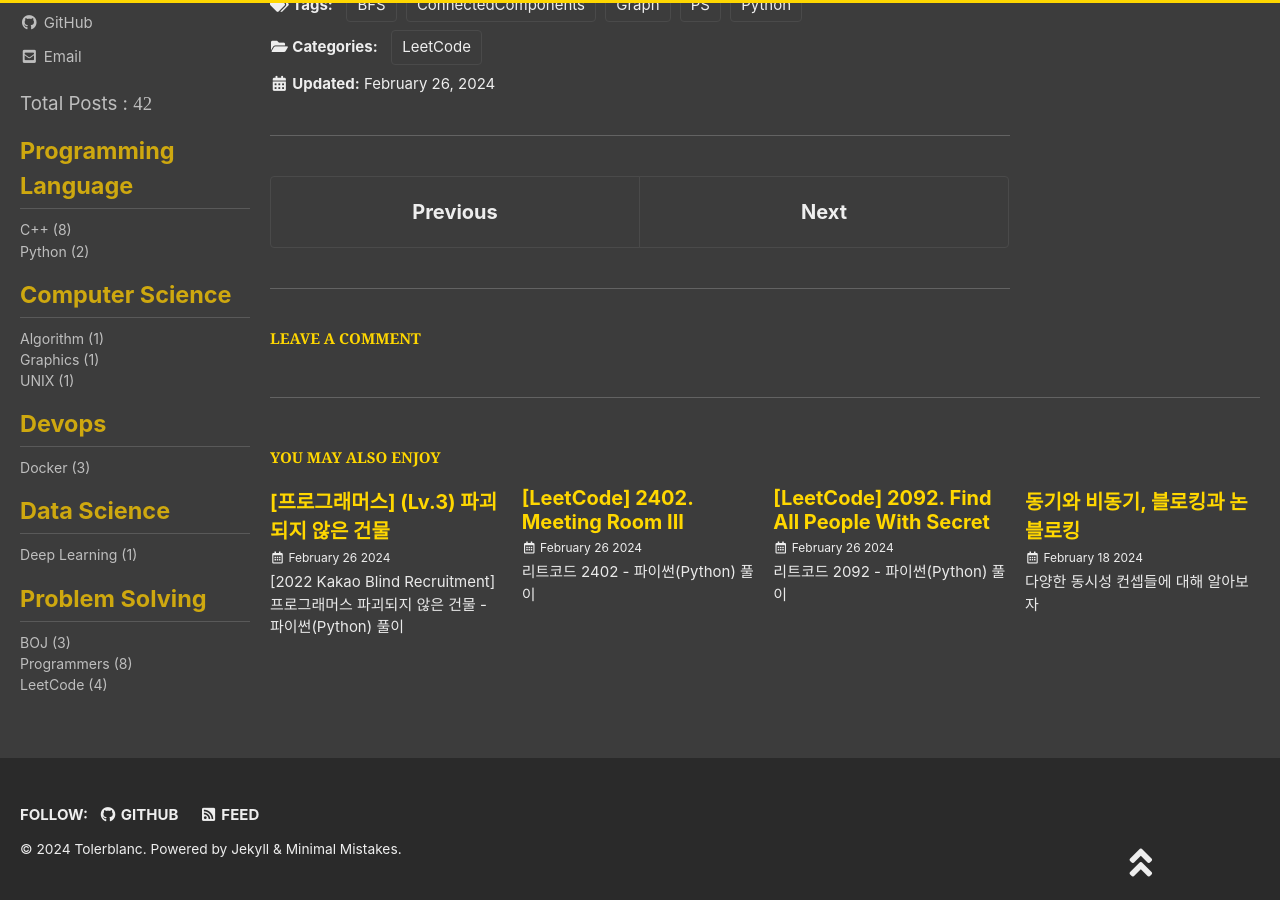
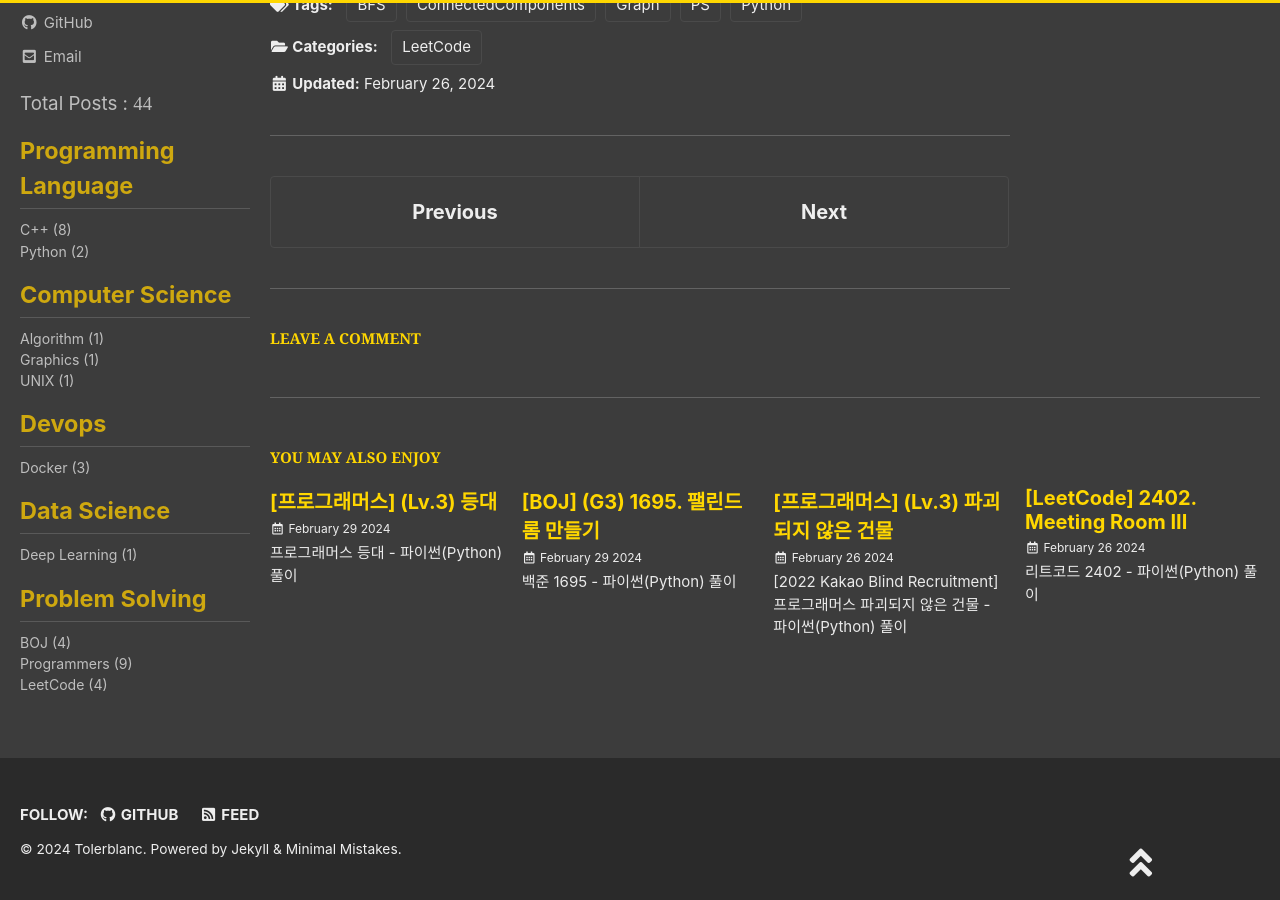
Before and after one commit to Tolerblanc/Tolerblanc.github.io, a Jekyll site: the page built from _posts/PS/LeetCode/2024-02-26-leetcode-2709.md, in a window 1280 px wide and 900 px high, scrolled down 6110 px. Built offline with Jekyll 4.4.1, drawn with Linux system fonts in a browser that asks for light colours; cached includes are drawn as plain includes; nearby versions of some CDN libraries; some web fonts are replaced; comment, search, counter and statistics services are not loaded; part of the change alters nothing that is shown.

Commit message:
add PS posts

````diff
--- /dev/null
+++ b/_posts/PS/BOJ/2024-02-29-boj-1695.md
@@ -0,0 +1,70 @@
+---
+title: "[BOJ] (G3) 1695. 팰린드롬 만들기"
+excerpt: "백준 1695 - 파이썬(Python) 풀이"
+
+categories:
+    - BOJ
+tags:
+    - [Python, PS, DP, String]
+
+date: 2024-02-29
+last_modified_at: 2024-02-29
+
+toc: true
+toc_sticky: true
+related: true
+---
+
+<div class="notice--info" markdown="1">
+👨‍💻 개인 공부 기록용 블로그 입니다. <br/>
+💡 틀린 내용이나 오타는 댓글, 메일로 제보해주시면 감사하겠습니다!!  (__)
+</div>
+
+# 링크
+
+<https://www.acmicpc.net/problem/1695>
+
+# 문제
+
+![image](https://github.com/Tolerblanc/Tolerblanc.github.io/assets/52883827/5da929cd-c7af-48ae-b312-de4d1e8e71e5)
+
+# 문제 설명 및 요점
+
+- 수열이 주어졌을 떄, 팰린드롬을 만들기 위해 수를 끼워 넣으려고 한다.
+- 최소 개수를 끼울 때, 해당 개수를 구한다.
+
+# 풀이
+
+> #DP #문자열
+
+- 팰린드롬 여부는 재귀적으로 검사할 수 있다. 맨 앞과 맨 뒤 글자가 같다면, 그 다음 위치로 옮겨 검사하면 된다. 예를 들어 '1231' 문자열이 있다면, 시작과 끝이 1로 같으니 그 다음엔 앞뒤로 한 칸씩 움직여 2와 3을 검사하는 식이다.
+- 위 원리를 이용하여 `부분 문자열을 팰린드롬으로 만들기 위해 끼워 넣어야 하는 문자 개수`를 계산할 것이다. 부분을 계산하여 합치면, 전체 개수를 구할 수 있다.
+- `dp[i][j] = i번째 문자부터 j번째 문자까지를 부분 문자열로 볼 때, 팰린드롬으로 만들기 위해서 끼워 넣어야 하는 최수 문자 개수`
+- 2차원 테이블을 0으로 초기화 시킨 뒤, 부분 문자열의 길이를 1부터 보면서 테이블을 채워 나간다.
+	- 1글자는 무조건 팰린드롬이다.
+	- 2글자는 앞뒤 문자가 같은 지 검사하면 된다.
+	- 3글자부터는 앞뒤 문자가 같은지, 다른지에 따라 선택지가 갈린다.
+	- 앞뒤가 같다면, 내부만 팰린드롬으로 만들면 되므로 이전 값(처음+1, 끝-1)을 그대로 가져온다.
+	- 앞뒤가 다르다면, 앞 글자를 맨 뒤에 끼울 것인지 또는 뒷 글자를 맨 앞에 끼울 것인지 비교한다.
+- 위와 같은 방식으로 테이블을 채우면, 맨 처음 - 맨 뒤 부분 문자열(입력 문자열과 같은 형태)에 해당하는 인덱스를 참조하여 정답을 얻을 수 있다.
+
+# 코드
+
+```python
+import sys
+input = sys.stdin.readline
+
+n = int(input())
+nums = list(map(int, input().split()))
+
+dp = [[0] * n for _ in range(n)]
+
+for d in range(1, n):
+    for i in range(n - d):
+        if nums[i] == nums[i + d]:
+            dp[i][i + d] = dp[i + 1][i + d - 1]
+        else:
+            dp[i][i + d] = min(dp[i + 1][i + d], dp[i][i + d - 1]) + 1
+
+print(dp[0][n - 1])
+```
--- a/_posts/PS/LeetCode/2024-02-26-leetcode-2709.md
+++ b/_posts/PS/LeetCode/2024-02-26-leetcode-2709.md
@@ -22,7 +22,7 @@ related: true
 
 # 링크
 
-https://leetcode.com/problems/greatest-common-divisor-traversal/description/?envType=daily-question&envId=2024-02-25
+<https://leetcode.com/problems/greatest-common-divisor-traversal/description/?envType=daily-question&envId=2024-02-25>
 
 # 문제
 
--- /dev/null
+++ b/_posts/PS/Programmers/2024-02-29-programmers-lighthouse.md
@@ -0,0 +1,151 @@
+---
+title: "[프로그래머스] (Lv.3) 등대"
+excerpt: "프로그래머스 등대 - 파이썬(Python) 풀이"
+
+categories:
+    - Programmers
+tags:
+    - [Python, PS, Graph, DFS]
+
+date: 2024-02-29
+last_modified_at: 2024-02-29
+
+toc: true
+toc_sticky: true
+related: true
+---
+
+<div class="notice--info" markdown="1">
+👨‍💻 개인 공부 기록용 블로그 입니다. <br/>
+💡 틀린 내용이나 오타는 댓글, 메일로 제보해주시면 감사하겠습니다!!  (__)
+</div>
+
+# 링크
+
+<https://school.programmers.co.kr/learn/courses/30/lessons/133500>
+
+# 문제
+
+<div class="guide-section-description">
+        <h6 class="guide-section-title">문제 설명</h6>
+        <div class="markdown solarized-dark"><p>인천 앞바다에는 1부터 <code>n</code>까지 서로 다른 번호가 매겨진 등대 <code>n</code>개가 존재합니다. 등대와 등대 사이를 오가는 뱃길이 <code>n-1</code>개 존재하여, 어느 등대에서 출발해도 다른 모든 등대까지 이동할 수 있습니다. 등대 관리자 윤성이는 전력을 아끼기 위하여, 이 중 몇 개의 등대만 켜 두려고 합니다. 하지만 등대를 아무렇게나 꺼버리면, 뱃길을 오가는 배들이 위험할 수 있습니다. 한 뱃길의 양쪽 끝 등대 중 적어도 하나는 켜져 있도록 등대를 켜 두어야 합니다.</p>
+
+<p>예를 들어, 아래 그림과 같이 등대 8개와 7개의 뱃길들이 있다고 합시다. 이 경우 1번 등대와 5번 등대 두 개만 켜 두어도 모든 뱃길은 양쪽 끝 등대 중 하나가 켜져 있으므로, 배들은 안전하게 운항할 수 있습니다.</p>
+
+<p><img src="https://grepp-programmers.s3.ap-northeast-2.amazonaws.com/files/production/f8f83817-2d81-41ec-ab2f-64b19abf7dfb/image7_1.PNG" title="" alt="image7_1.PNG"></p>
+
+<p>등대의 개수 <code>n</code>과 각 뱃길이 연결된 등대의 번호를 담은 이차원 배열 <code>lighthouse</code>가 매개변수로 주어집니다. 윤성이가 켜 두어야 하는 등대 개수의 최솟값을 return 하도록 solution 함수를 작성해주세요.</p>
+
+<hr>
+
+<h5>제한사항</h5>
+
+<ul>
+<li>2 ≤ <code>n</code> ≤ 100,000</li>
+<li><code>lighthouse</code>의 길이 = <code>n – 1</code>
+
+<ul>
+<li><code>lighthouse</code> 배열의 각 행 <code>[a, b]</code>는 <code>a</code>번 등대와 <code>b</code>번 등대가 뱃길로 연결되어 있다는 의미입니다.
+
+<ul>
+<li>1 ≤ <code>a</code> ≠ <code>b</code> ≤ <code>n</code></li>
+<li>모든 등대는 서로 다른 등대로 이동할 수 있는 뱃길이 존재하도록 입력이 주어집니다.</li>
+</ul></li>
+</ul></li>
+</ul>
+
+<hr>
+
+<h5>입출력 예</h5>
+<table class="table">
+        <thead><tr>
+<th>n</th>
+<th>lighthouse</th>
+<th>result</th>
+</tr>
+</thead>
+        <tbody><tr>
+<td>8</td>
+<td>[[1, 2], [1, 3], [1, 4], [1, 5], [5, 6], [5, 7], [5, 8]]</td>
+<td>2</td>
+</tr>
+<tr>
+<td>10</td>
+<td>[[4, 1], [5, 1], [5, 6], [7, 6], [1, 2], [1, 3], [6, 8], [2, 9], [9, 10]]</td>
+<td>3</td>
+</tr>
+</tbody>
+      </table>
+<hr>
+
+<h5>입출력 예 설명</h5>
+
+<p><strong>입출력 예 #1</strong></p>
+
+<ul>
+<li>본문에서 설명한 예시입니다.</li>
+</ul>
+
+<p><strong>입출력 예 #2</strong></p>
+
+<ul>
+<li>뱃길은 아래 그림과 같이 연결되어 있습니다. 윤성이가 이중 1, 6, 9번 등대 3개만 켜 두어도 모든 뱃길은 양쪽 끝 등대 중 하나가 켜져 있게 되고, 이때의 등대 개수 3개가 최소가 됩니다.</li>
+</ul>
+
+<p><img src="https://grepp-programmers.s3.ap-northeast-2.amazonaws.com/files/production/afbcc08e-99f5-478e-a7d8-3bc4828ef04a/image7_2.PNG" title="" alt="image7_2.PNG"></p>
+</div>
+      </div>
+
+# 문제 설명 및 요점
+
+- 등대의 개수와 뱃길이 주어진다.
+- 두 뱃길의 양쪽 끝 등대 중 적어도 하나는 켜져 있도록 등대를 켜 두어야 한다.
+- 켜두어야 하는 등대의 개수의 최솟값을 구한다.
+
+# 풀이
+
+> #DFS #구현 #재귀 #그래프
+
+- 처음 문제를 봤을 때는 어떤 유형인지 감이 잘 안왔다.
+- 문제의 예시 그림을 보고 체크 가능한 점은 리프 노드의 경우 무조건 등대를 꺼놓는게 효율적이라는 것이다.
+- 리프 노드가 꺼져있다면, 그것의 부모 노드인 등대는 무조건 켜져있어야 한다.
+- 위 원리를 확장하면, 어떤 노드의 자식 노드들을 검사했을 때 하나라도 꺼져있는게 있다면, 자기 자신이 무조건 켜져야 한다는 것을 발견할 수 있다.
+- 어떠한 입력에도 항상 존재하는 1번 노드를 루트로 두고 다음을 반복한다.
+	- 현재 노드의 자식 노드가 존재하지 않는다면, 리프 노드라는 뜻이므로 끈다. (False)
+	- 자식 노드 중 하나라도 꺼져있는게 있다면, 자기 자신은 무조건 켜져야 한다. (True)
+- 편하게 구현하기 위해 몇가지 트릭을 사용하였다.
+	- 그래프 파싱 및 저장에`defaultdict(set)`을 이용하였다.
+	- `graph[child] - {parent}` 를 통해, 자식 노드와 부모 노드 간 간선을 제거할 수 있다.
+	- 리스트 컴프리헨션과 `any`를 이용하여 한 줄로 자식 노드의 상태를 검사하도록 하였다.
+	- [PS용 파이썬 팁 정리](https://tolerblanc.github.io/python/python-for-PS/) 참조
+- 모든 노드를 탐색한 후 켜져 있는 노드의 개수를 구하면 정답
+
+# 코드
+
+```python
+import sys
+sys.setrecursionlimit(100001)
+
+from collections import defaultdict
+
+def solution(n, lighthouse):
+    graph = defaultdict(set)
+    for a, b in lighthouse:
+        graph[a].add(b)
+        graph[b].add(a)
+    lightup = [False] * (n + 1)
+
+
+    def check(root, children):
+        if not children:
+            return False
+        if any([(not check(c, graph[c] - {root})) for c in children]):
+            lightup[root] = True
+            return True
+
+
+    check(1, graph[1])
+
+    return sum(lightup)
+
+```
````
